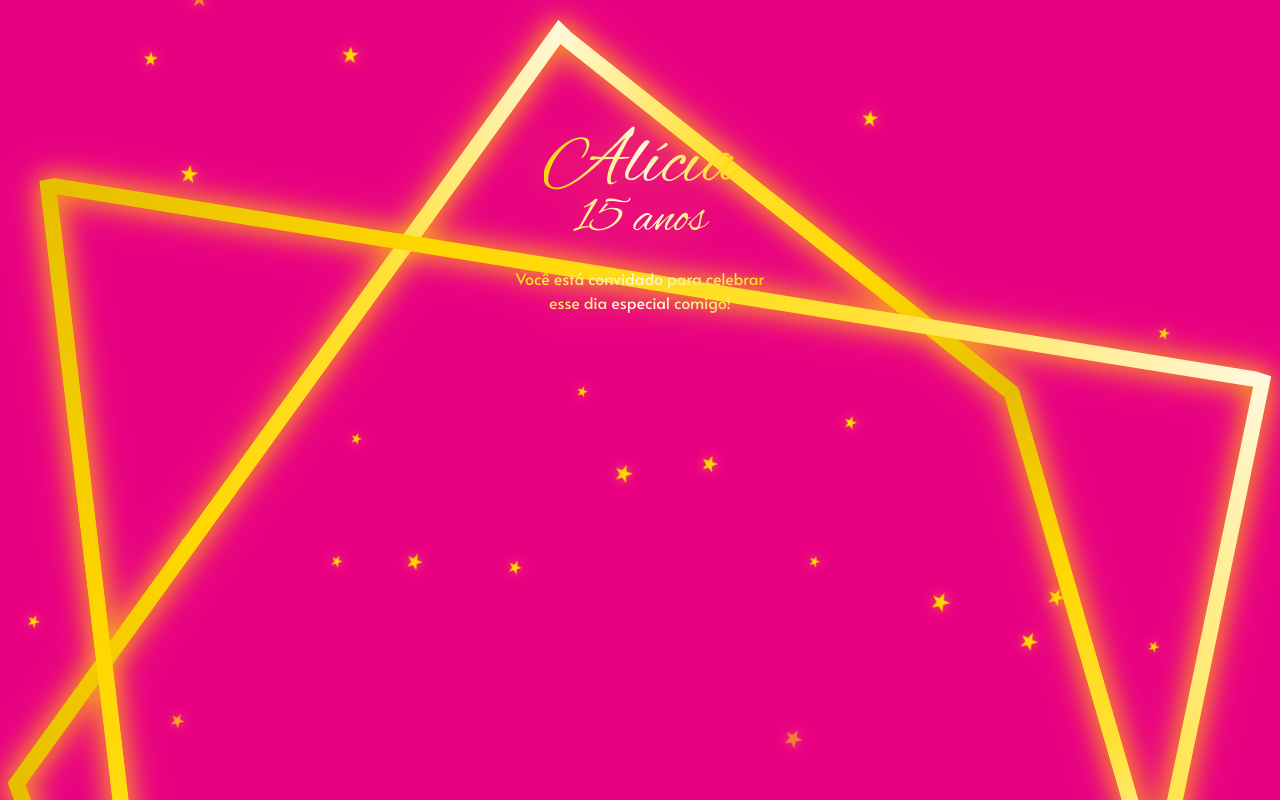
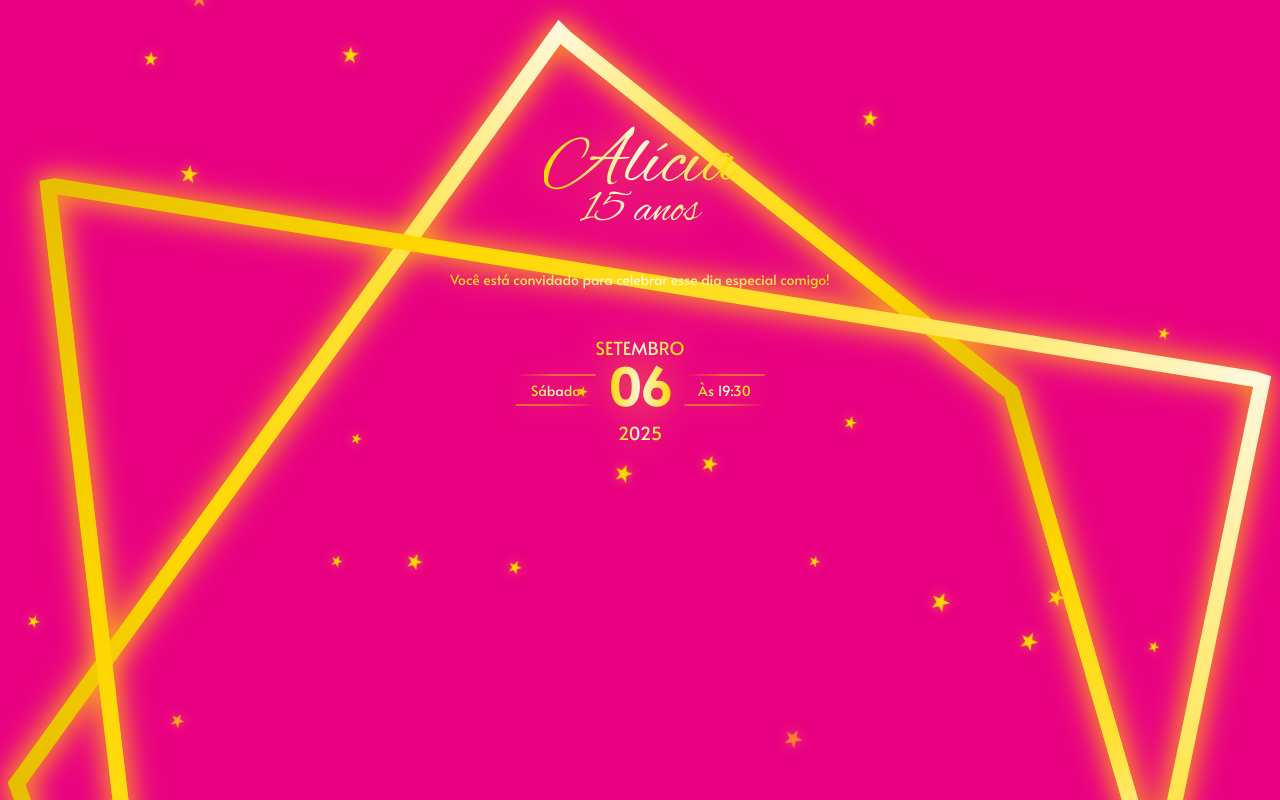
Before and after one commit to guisilva19/invite-birthday, a Next.js app: page / in a window 1280 px wide. Built offline with nearby package versions, Linux system fonts and the light colour scheme.

Commit message:
feat: more

```diff
--- a/src/app/AbstractGoldSquares.tsx
+++ b/src/app/AbstractGoldSquares.tsx
@@ -54,7 +54,7 @@ export default function AbstractGoldSquares() {
                 -webkit-text-fill-color: transparent;
                 background-clip: text;
                 text-fill-color: transparent;
-                font-size: 50px;
+                font-size: 45px;
                 width: 270px;
                 text-align: center;
               }
@@ -64,16 +64,59 @@ export default function AbstractGoldSquares() {
                 -webkit-text-fill-color: transparent;
                 background-clip: text;
                 text-fill-color: transparent;
-                font-size: 16px;
-                width: 270px;
+                font-size: 14px;
+                text-align: center;
+              }
+              .gold-gradient-month {
+                background: linear-gradient(90deg, #FFD700 0%, #FFF8DC 50%, #FFD700 100%);
+                -webkit-background-clip: text;
+                -webkit-text-fill-color: transparent;
+                background-clip: text;
+                text-fill-color: transparent;
+                font-size: 18px;
+                text-align: center;
+              }
+              .gold-gradient-number {
+                background: linear-gradient(90deg, #FFD700 0%, #FFF8DC 50%, #FFD700 100%);
+                -webkit-background-clip: text;
+                -webkit-text-fill-color: transparent;
+                background-clip: text;
+                text-fill-color: transparent;
+                font-size: 50px;
                 text-align: center;
               }
             `}</style>
-            <h1 className="absolute top-36 left-1/2 -translate-x-1/2 -translate-y-1/2 flex items-center justify-center font-alex-brush text-4xl pointer-events-none select-none gold-gradient-text">
-              Alícia
-            </h1>
-            <span className="font-alex-brush absolute top-50 left-1/2 -translate-x-1/2 -translate-y-1/2 gold-gradient-old-text">15 anos</span>
-            <span className="font-alata absolute top-[270px] left-1/2 -translate-x-1/2 -translate-y-1/2 gold-gradient-subtitle">Você está convidado para celebrar esse dia especial comigo!</span>
-        </div>
-    );
+      <h1 className="absolute top-36 left-1/2 -translate-x-1/2 -translate-y-1/2 flex items-center justify-center font-alex-brush text-4xl pointer-events-none select-none gold-gradient-text">
+        Alícia
+      </h1>
+      <span className="font-alex-brush absolute top-48 left-1/2 -translate-x-1/2 -translate-y-1/2 gold-gradient-old-text">15 anos</span>
+      <span className="font-alata absolute top-[260px] left-1/2 -translate-x-1/2 -translate-y-1/2 gold-gradient-subtitle text-sm">Você está convidado para celebrar esse dia especial comigo!</span>
+      <DataComponent />
+    </div>
+  );
 }
+
+
+const DataComponent = () => {
+  return (
+    <div className="fixed top-[370px] left-1/2 -translate-x-1/2 -translate-y-1/2 flex items-center justify-center">
+      <div className="flex flex-col items-center">
+        <div className="w-20 h-px bg-gradient-to-r from-transparent via-yellow-400 to-yellow-400 mb-1"></div>
+        <span className="font-alata gold-gradient-subtitle text-center">Sábado</span>
+        <div className="w-20 h-px bg-gradient-to-l from-transparent via-yellow-400 to-yellow-400 mt-1"></div>
+      </div>
+
+      <div className="flex flex-col items-center">
+        <span className="font-alata gold-gradient-month">SETEMBRO</span>
+        <span className="font-alata gold-gradient-number font-bold leading-none">06</span>
+        <span className="font-alata gold-gradient-month text-lg mt-2">2025</span>
+      </div>
+
+      <div className="flex flex-col items-center">
+        <div className="w-20 h-px bg-gradient-to-r from-transparent via-yellow-400 to-yellow-400 mb-1"></div>
+        <span className="font-alata gold-gradient-subtitle text-center">Às 19:30</span>
+        <div className="w-20 h-px bg-gradient-to-l from-transparent via-yellow-400 to-yellow-400 mt-1"></div>
+      </div>
+    </div>
+  )
+}
```
